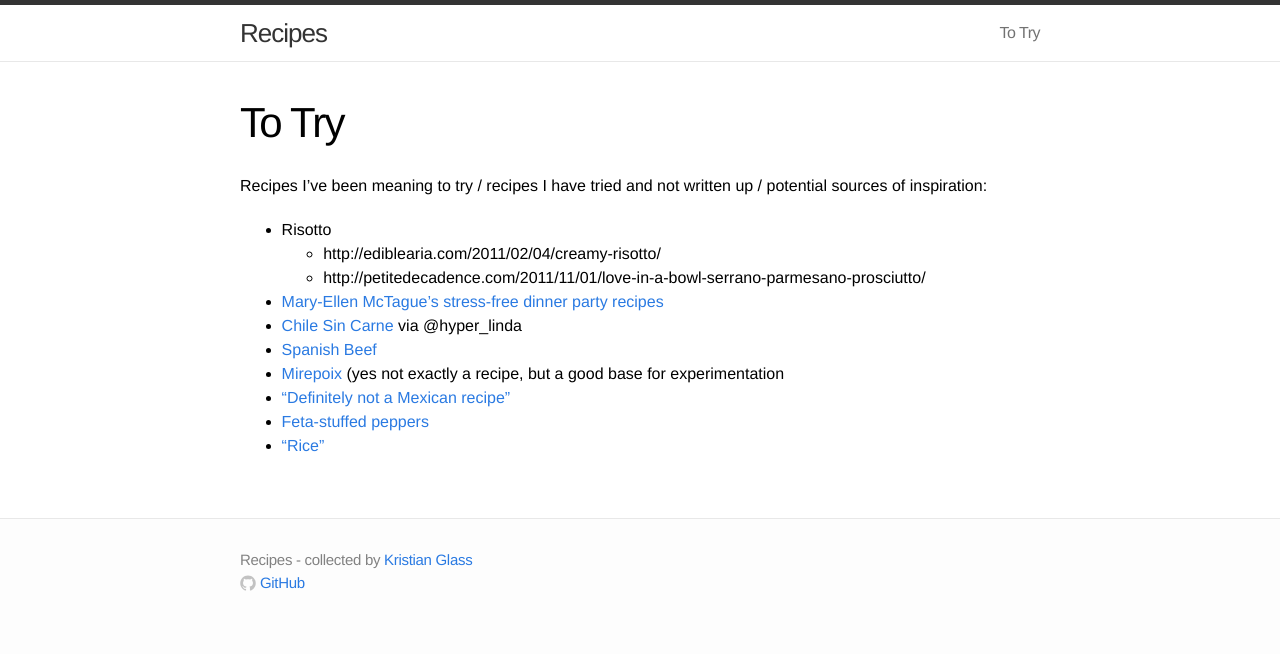
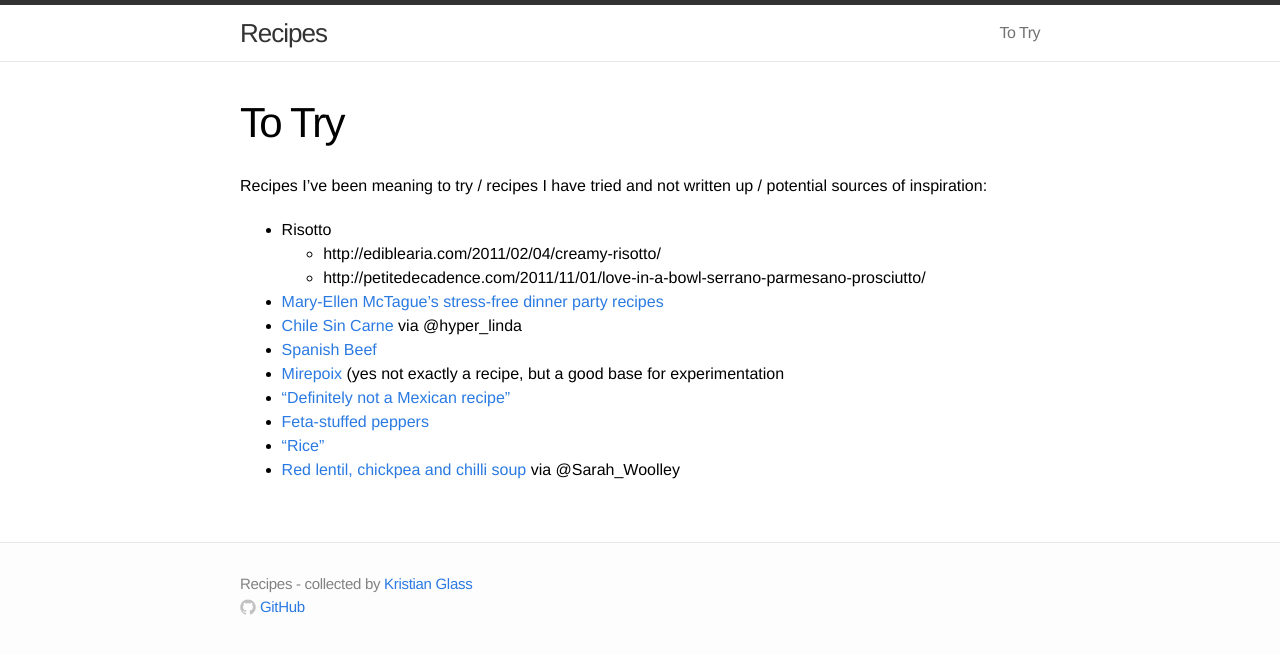
Before and after one commit to doismellburning/recipes, a Jekyll site: the page built from www/to-try.md, in a window 1280 px wide. Shown: the top 654 px of the page. Built offline with Jekyll 4.4.1, drawn with Linux system fonts in a browser that asks for light colours.

Commit message:
Soup todo

```diff
--- a/www/to-try.md
+++ b/www/to-try.md
@@ -15,3 +15,4 @@ Recipes I've been meaning to try / recipes I have tried and not written up / pot
 * ["Definitely not a Mexican recipe"](http://www.drmaciver.com/2014/08/definitely-not-a-mexican-recipe/)
 * [Feta-stuffed peppers](http://www.tasteofhome.com/recipes/feta-stuffed-peppers)
 * ["Rice"](http://www.reddit.com/r/Frugal/comments/2dga1n/what_are_some_recipes_with_beans_and_rice/cjp9dlp)
+* [Red lentil, chickpea and chilli soup](http://www.bbcgoodfood.com/recipes/333614/red-lentil-chickpea-and-chilli-soup) via @Sarah_Woolley
```
